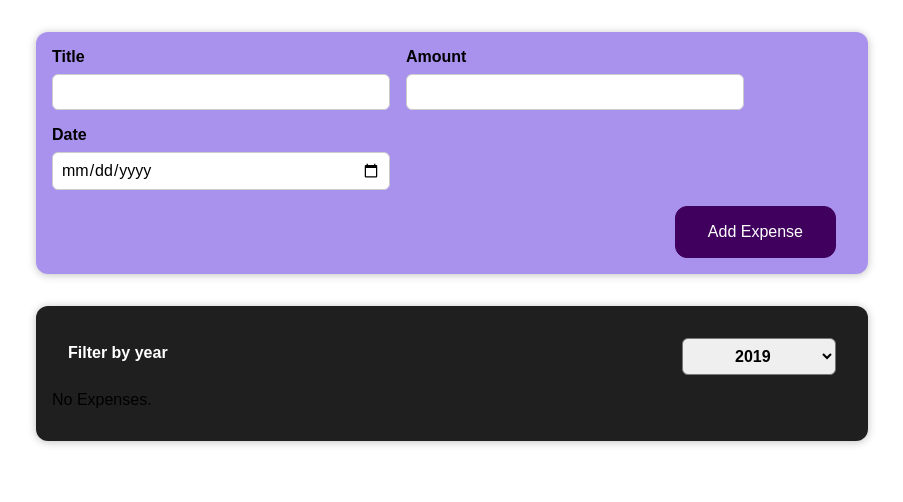
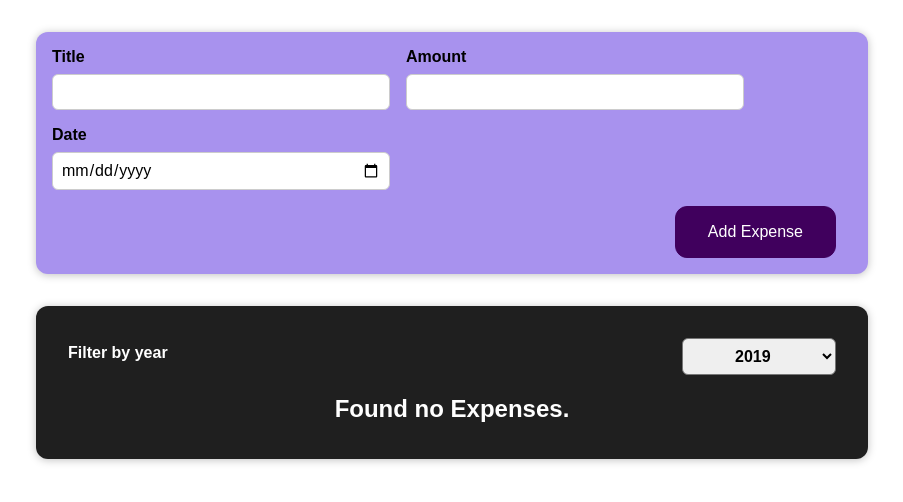
Before and after one commit to ElUrquii/Curso-react, a React (Create React App) app: page / in a window 1280 px wide. Shown: the top 502 px of the page, without its empty margins (188-1091 px from the left). Built offline with nearby package versions, Linux system fonts and the light colour scheme.

Commit message:
Conditional Return

```diff
--- a/src/components/Expenses/ExpenseItem.js
+++ b/src/components/Expenses/ExpenseItem.js
@@ -7,10 +7,10 @@ const ExpenseItem = (props) => {
   return (
     <Card className="expense-item">
       <ExpenseDate date={props.date} />
-      <div className="expense-item__description">
+      <li className="expense-item__description">
         <h2>{props.title}</h2>
         <div className="expense-item__price">${props.amount}</div>
-      </div>
+      </li>
     </Card>
   );
 };
--- a/src/components/Expenses/Expenses.js
+++ b/src/components/Expenses/Expenses.js
@@ -1,5 +1,5 @@
 import React, { useState } from "react";
-import ExpenseItem from "./ExpenseItem";
+import ExpensesList from "./ExpensesList";
 import ExpenseFilter from "./ExpenseFilter";
 import Card from "../UI/Card";
 import "./Expenses.css";
@@ -14,19 +14,6 @@ function Expenses(props) {
     return expense.date.getFullYear().toString() === filterValue;
   });
 
-  let expensesContent = <p>No Expenses.</p>;
-
-  if (filteredDate.length > 0) {
-    expensesContent = filteredDate.map((expense) => (
-      <ExpenseItem
-        key={expense.id}
-        title={expense.title}
-        amount={expense.amount}
-        date={expense.date}
-      />
-    ));
-  }
-
   return (
     <div>
       <Card className="expenses">
@@ -35,7 +22,7 @@ function Expenses(props) {
           onFilterChange={filterChangeHandler}
           expenses={props.expenses}
         />
-        {expensesContent}
+        <ExpensesList expenses={filteredDate} />
       </Card>
     </div>
   );
--- /dev/null
+++ b/src/components/Expenses/ExpensesList.css
@@ -0,0 +1,9 @@
+.expenses-list {
+  list-style: none;
+  padding: 0;
+}
+
+.expenses-list__fallback {
+  color: white;
+  text-align: center;
+}
--- /dev/null
+++ b/src/components/Expenses/ExpensesList.js
@@ -0,0 +1,24 @@
+import React from "react";
+import ExpenseItem from "./ExpenseItem";
+import "./ExpensesList.css";
+
+const ExpensesList = (props) => {
+  if (props.expenses.length === 0) {
+    return <h2 className="expenses-list__fallback">Found no Expenses.</h2>;
+  }
+
+  return (
+    <ul className="expenses-list">
+      {props.expenses.map((expense) => (
+        <ExpenseItem
+          key={expense.id}
+          title={expense.title}
+          amount={expense.amount}
+          date={expense.date}
+        />
+      ))}
+    </ul>
+  );
+};
+
+export default ExpensesList;
```
